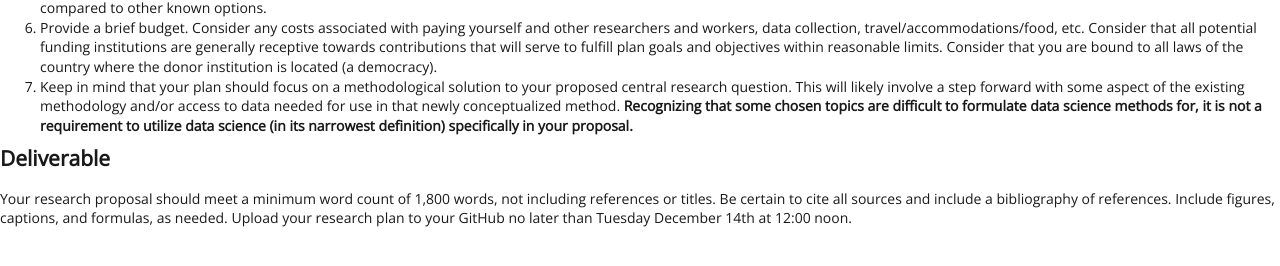
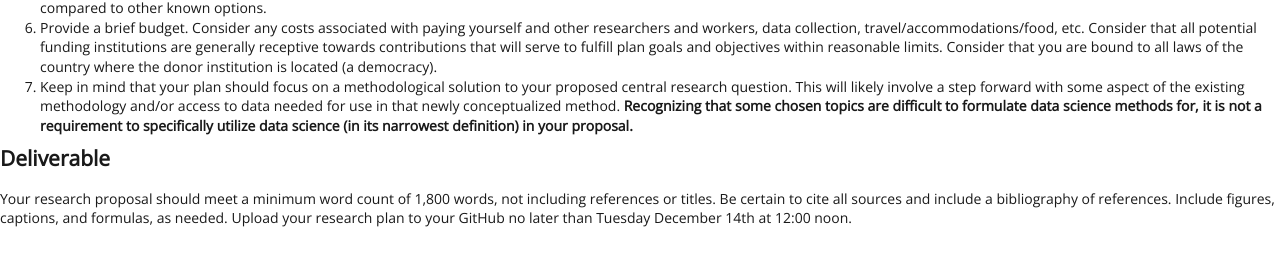
Before and after one commit to EMBrewer/dat150, a Jekyll site: the page built from _posts/2021-09-10-Final.md, in a window 1280 px wide. Shown: the part 277-543 px from the top of the page. Built offline with Jekyll 4.4.1, drawn with Linux system fonts in a browser that asks for light colours; our own code applies the rules of GitHub Pages for plain Markdown files.

Commit message:
Update 2021-09-10-Final.md

```diff
--- a/_posts/2021-09-10-Final.md
+++ b/_posts/2021-09-10-Final.md
@@ -8,7 +8,7 @@ Write a research proposal that you plan to implement in order to answer your cen
 4. Argue why the funders should consider your research plan. You are welcome to compare your plan to other methods that were identified as part of your literature review or methodological investigation. Focus only on comparing the pros and cons of methods within the context of your application.
 5. Which objections do you expect in response to your plan? Provide arguments against those possible concerns. If applicable, include justification for your selected research design when compared to other known options.
 6. Provide a brief budget. Consider any costs associated with paying yourself and other researchers and workers, data collection, travel/accommodations/food, etc. Consider that all potential funding institutions are generally receptive towards contributions that will serve to fulfill plan goals and objectives within reasonable limits. Consider that you are bound to all laws of the country where the donor institution is located (a democracy).
-7. Keep in mind that your plan should focus on a methodological solution to your proposed central research question. This will likely involve a step forward with some aspect of the existing methodology and/or access to data needed for use in that newly conceptualized method. **Recognizing that some chosen topics are difficult to formulate data science methods for, it is not a requirement to utilize data science (in its narrowest definition) specifically in your proposal.**
+7. Keep in mind that your plan should focus on a methodological solution to your proposed central research question. This will likely involve a step forward with some aspect of the existing methodology and/or access to data needed for use in that newly conceptualized method. **Recognizing that some chosen topics are difficult to formulate data science methods for, it is not a requirement to specifically utilize data science (in its narrowest definition) in your proposal.**
 
 ## Deliverable
 
```
